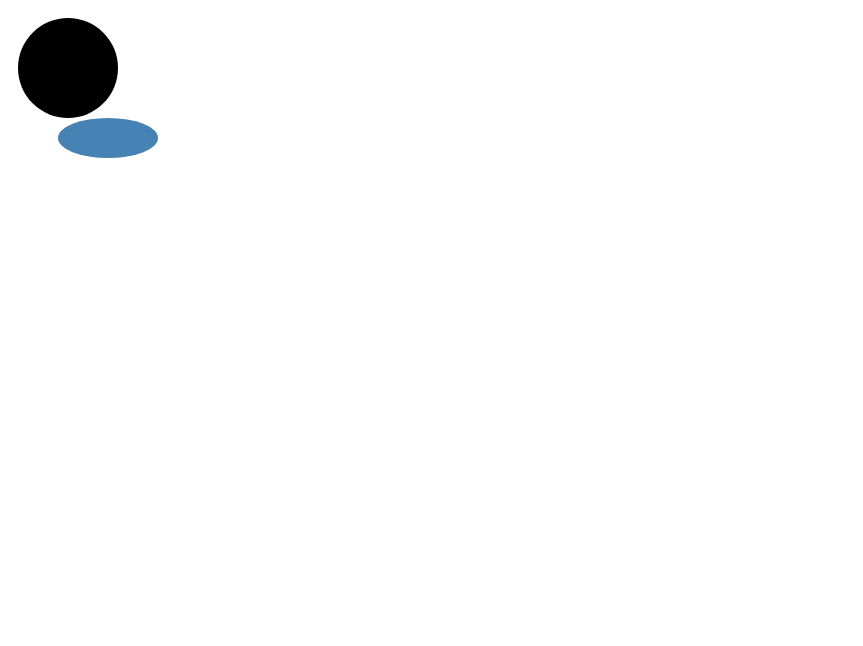
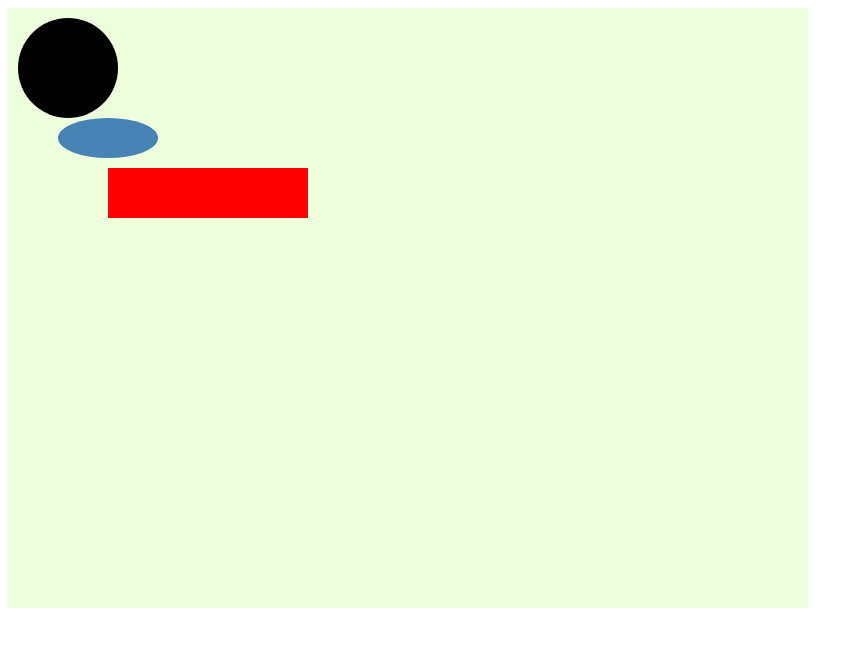
Before and after one commit to maggielee/js--d3-tips-and-tricks, a website: page elements-attributes-styles/index.html in a window 1280 px wide. Shown: the whole page, without its empty margins (0-863 px from the left). Drawn offline with nearby package versions, Linux system fonts and the light colour scheme.

Commit message:
Generate simple rect

```diff
--- a/css/styles.css
+++ b/css/styles.css
@@ -41,3 +41,7 @@ text.shadow {
     stroke-width: 2.5px;
     opacity: 0.9;
 }
+
+.svg-area {
+    background-color: #efd;
+}
--- a/elements-attributes-styles/script.js
+++ b/elements-attributes-styles/script.js
@@ -1,5 +1,6 @@
 const holder = d3.select("body") // select the 'body' element
   .append("svg") // append an SVG element to the body
+  .attr("class", "svg-area")
   .attr("width", 800) // make the SVG element 449 pixels wide
   .attr("height", 600); // make the SVG element 249 pixels high
 
@@ -15,3 +16,10 @@ holder.append("ellipse") // attach an ellipse
   .attr("cy", 130) // position the y-centre
   .attr("rx", 50) // set the x radius
   .attr("ry", 20); // set the y radius
+
+holder.append("rect") // attach a rectangle
+  .style("fill", "red")
+  .attr("x", 100) // position the left of the rectangle
+  .attr("y", 160) // position the top of the rectangle
+  .attr("height", 50) // set the height
+  .attr("width", 200); // set the width
```
